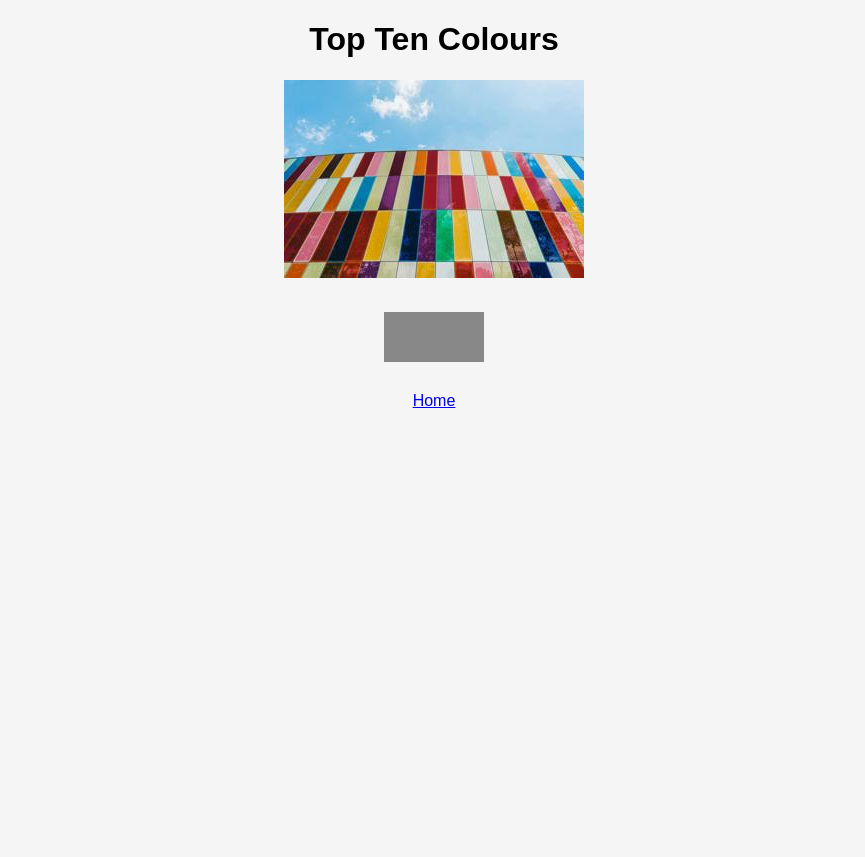
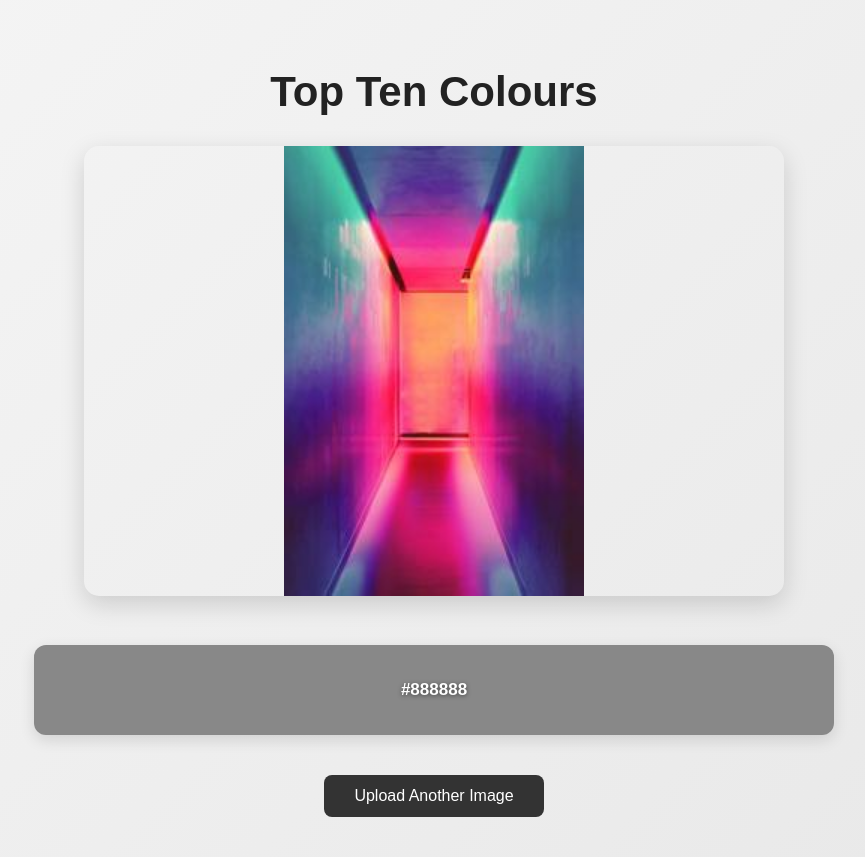
Before and after one commit to leonpeon/colour_palette_generator, a Flask app: template templates/colours.html in a window 1280 px wide. Shown: the whole page, without its empty margins (206-1071 px from the left). Before the commit the page ends 408 px from the top, so only its background shows below. Run offline with Flask 3, Linux system fonts and the light colour scheme; the template is opened without the code that fills it: most values are stand-ins (such as "Sample title", 1, 10 or a date in 2020).

Commit message:
Improve website UI

```diff
--- a/colours.py
+++ b/colours.py
@@ -23,7 +23,7 @@
 
     def top_colours(self):
         top_ten_colours = []
-        for colour in list(self.pixel_frequency)[:10]:
+        for colour in list(self.pixel_frequency)[:12]:
             hex_colour = "#{:02X}{:02X}{:02X}".format(*colour)
             top_ten_colours.append(hex_colour)
         return top_ten_colours
--- a/main.py
+++ b/main.py
@@ -8,12 +8,15 @@
 def home():
     if request.method == "POST":
         image = request.files["image"]
-        image = image.filename
-        print(f"FILENAME: {image}")
-        colours = Colours(image)
-        colour_list = colours.top_colours()
+        if image is None or image.filename == "":
+            return render_template("index.html")
+        else:
+            image = image.filename
+            print(f"FILENAME: {image}")
+            colours = Colours(image)
+            colour_list = colours.top_colours()
 
-        return render_template("colours.html", colour_list=colour_list)
+            return render_template("colours.html", colour_list=colour_list)
 
     return render_template("index.html")
 
--- a/templates/colours.html
+++ b/templates/colours.html
@@ -6,31 +6,112 @@
     <title>My Colour Page</title>
 
     <style>
+    * {
+        box-sizing: border-box;
+    }
+
     body {
+        margin: 0;
+        min-height: 100vh;
+        padding: 40px 20px;
+
         font-family: Arial, sans-serif;
         text-align: center;
-            background-color: #f5f5f5;
+
+        background: linear-gradient(135deg, #f5f5f5, #e8e8e8);
+        color: #333;
+    }
+
+    h1 {
+        margin-bottom: 30px;
+        font-size: 42px;
+        color: #222;
+    }
+
+    .image-container {
+        margin: 0 auto 45px;
+        max-width: 700px;
+    }
+
+    .image-container img {
+        width: 100%;
+        max-height: 450px;
+        object-fit: contain;
+
+        border-radius: 15px;
+        box-shadow: 0 8px 25px rgba(0, 0, 0, 0.15);
+    }
+
+    .palette {
+        display: grid;
+        grid-template-columns: repeat(auto-fit, minmax(180px, 1fr));
+        gap: 20px;
+
+        width: 90%;
+        max-width: 800px;
+        margin: 0 auto 40px;
     }
 
     .colour-box {
-            width: 100px;
-            height: 50px;
-            margin: 30px auto;
+        height: 90px;
+
+        display: flex;
+        justify-content: center;
+        align-items: center;
+
+        border-radius: 12px;
+
+        color: white;
+        font-size: 17px;
+        font-weight: bold;
+
+        text-shadow: 0 1px 4px rgba(0, 0, 0, 0.5);
+
+        box-shadow: 0 5px 15px rgba(0, 0, 0, 0.12);
+
+        transition: transform 0.2s, box-shadow 0.2s;
+    }
+
+    .colour-box:hover {
+        transform: translateY(-5px);
+        box-shadow: 0 10px 20px rgba(0, 0, 0, 0.18);
+    }
+
+    .button {
+        display: inline-block;
+
+        padding: 12px 30px;
+
+        background-color: #333;
+        color: white;
+
+        text-decoration: none;
+        border-radius: 8px;
+
+        font-size: 16px;
+
+        transition: 0.2s;
+    }
+
+    .button:hover {
+        background-color: #555;
+        transform: translateY(-2px);
     }
 </style>
-</head>
 
-<body>
 
 <h1>Top Ten Colours</h1>
 
+<div class="image-container">
     <img src="{{ url_for('static', filename='check_image/image.jpg') }}">
+</div>
 
+<div class="palette">
     {% for colour in colour_list %}
-        <div class="colour-box" style="background-color: {{ colour }};"></div>
+        <div class="colour-box" style="background-color: {{ colour }};">
+            {{ colour }}
+        </div>
     {% endfor %}
+</div>
 
-    <a href="/" class="button">Home</a>
-
-</body>
-</html>
+<a href="/" class="button">Upload Another Image</a>
```
Also changed, not shown: templates/index.html (+82 -13 lines), neon.jpg (added), static/check_image/image.jpg. Lines whose indentation alone changed are shown as unchanged.
